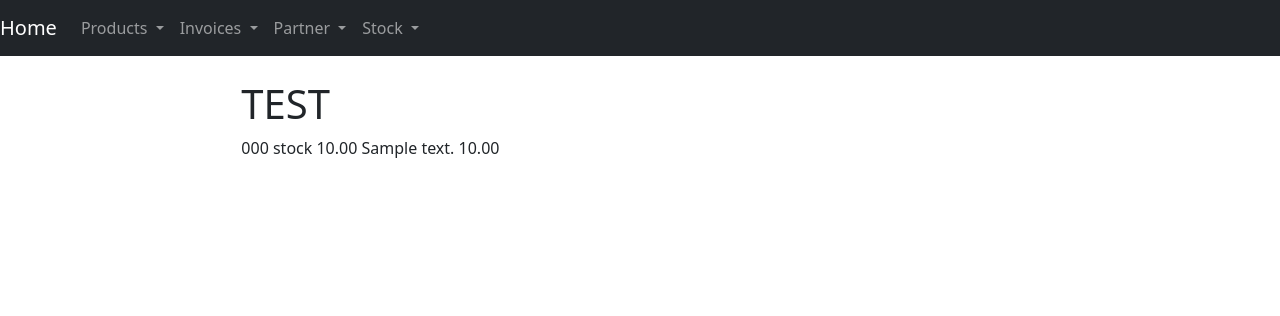
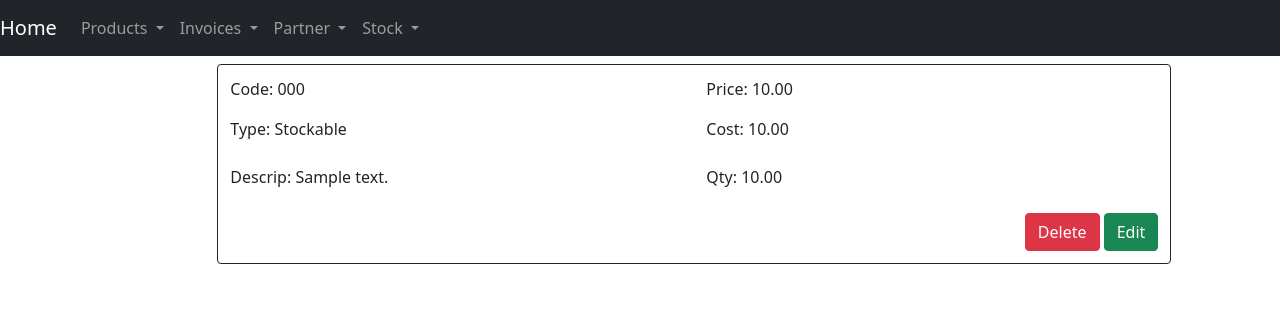
Before and after one commit to flohh-py/django-tutorial, a Django app: page /product/detail/1 in a window 1280 px wide. Shown: the top 316 px of the page. Run offline with Django 4.2, Linux system fonts and the light colour scheme; tables that the repository leaves empty hold one stand-in row (values such as "Sample post"); some libraries are stand-ins or nearby versions.

Commit message:
working on product template, ste working for delivery and receipt only for stockable products

```diff
--- a/mysite/product/management/commands/create_products.py
+++ b/mysite/product/management/commands/create_products.py
@@ -37,7 +37,7 @@ class Command(BaseCommand):
         for _ in range(20):
             prod = {
                 'code' : 'Product '+ str(fake.products()),
-                'type' : 'stock',
+                'type' : 'stockable',
                 'descrip' : fake.text(max_nb_chars=20),
                 'price': round(random.uniform(100.99, 200.99), 2),
                 'cost': round(random.uniform(10.99, 50.99), 2),
--- a/mysite/product/models.py
+++ b/mysite/product/models.py
@@ -2,17 +2,22 @@ from django.db import models
 from django.urls import reverse
 
 PROD_TYPE = [
-    ('stock', 'Stockable'),
+    ('stockable', 'Stockable'),
     ('service', 'Service'),
 ]
 
 class Product(models.Model):
     code = models.CharField(max_length=50, null=True)
-    type = models.CharField(choices=PROD_TYPE, default='stock', null=True, max_length=10)
+    type = models.CharField(choices=PROD_TYPE, default='stockable', null=True, max_length=10)
     price = models.DecimalField(default=0.0, decimal_places=2, max_digits=12)
     cost = models.DecimalField(default=0.0, decimal_places=2, max_digits=12)
     descrip = models.CharField(max_length=120)
     qty = models.DecimalField(default=0.0, decimal_places=2, max_digits=12)
+
+    def save(self, force_insert=False, force_update=False, using=None, update_fields=None):
+        if self.type == 'service':
+            self.qty = 1.0
+        return super().save(force_insert, force_update, using, update_fields)
 
     def __str__(self):
         return self.code
--- a/mysite/product/templates/product/detail.html
+++ b/mysite/product/templates/product/detail.html
@@ -1,16 +1,38 @@
 {% extends 'main/main.html' %}
 {% load static %}
 {% block content %}
-<br>
-<div class="container mx-auto mt-6">
-  <form action='.' method='POST'>{% csrf_token %}
-    <h1>TEST</h1>
-    {{ object.code }}
-    {{ object.type }}
-    {{ object.price }}
-    {{ object.purchase }}
-    {{ object.descrip }}
-    {{ object.qty }}
-  </form>
+<script src="{% static 'js/product.js' %}" type="text/javascript"></script>
+<link href="{% static 'css/product.css' %}" rel="stylesheet"/>
+<div class="container-fluid rounded border border-dark mt-2 p-2">
+  <div class="row p-1">
+    <div class="col-6">
+      <p> Code: {{ object.code }}</p>
+      <p> Type: {{ object.get_type_display }}</p>
+    </div>
+    <div class="col-6">
+      <p> Price: {{ object.price }}</p>
+      <p> Cost: {{ object.cost }}</p>
+    </div>
+  </div>
+  <div class="row p-1">
+    <div class="col-6">
+      <p> Descrip: {{ object.descrip }}</p>
+    </div>
+    <div class="col-6">
+      <p> Qty: {{ object.qty }}</p>
+    </div>
+  </div>
+  <div class="row p-1">
+    <div class="col-6">
+    </div>
+    <div class="col-6 text-end">
+      <a href="{% url 'product:delete' object.id %}" type="button" class="btn btn-danger">
+        Delete
+      </a>
+      <a href="{% url 'product:edit' object.id %}" type="button" class="btn btn-success">
+        Edit
+      </a>
+    </div>
+  </div>
 </div>
 {% endblock content %}
--- a/mysite/product/views.py
+++ b/mysite/product/views.py
@@ -43,7 +43,6 @@ class ProductUpdate(UpdateView):
 
 class ProductDetail(DetailView):
     model = Product
-    form_class = ProductForm
     template_name = 'product/detail.html'
     fields = "__all__"
     pk_url_kwarg = 'pk'
```
Also changed, not shown: mysite/product/templates/product/create.html (+32 -4 lines), mysite/product/templates/product/delete.html (+12 -14 lines), mysite/product/templates/product/list.html (+3 -9 lines), mysite/product/templates/product/update.html (+34 -8 lines), mysite/stock/models.py (+7 -6 lines), mysite/product/migrations/0004_alter_product_type.py (added), mysite/stock/migrations/0007_remove_stockentryline_qty_stock.py (added).
